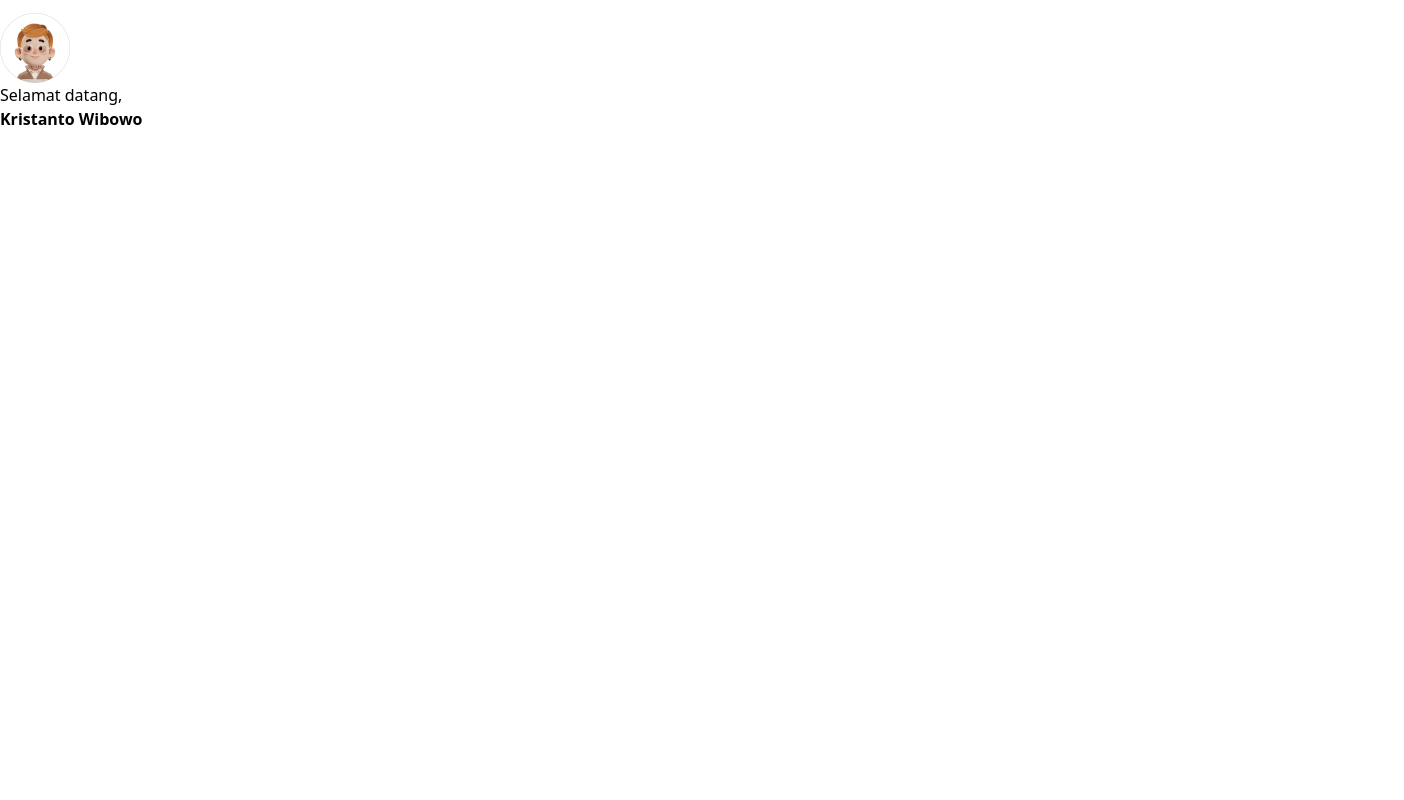
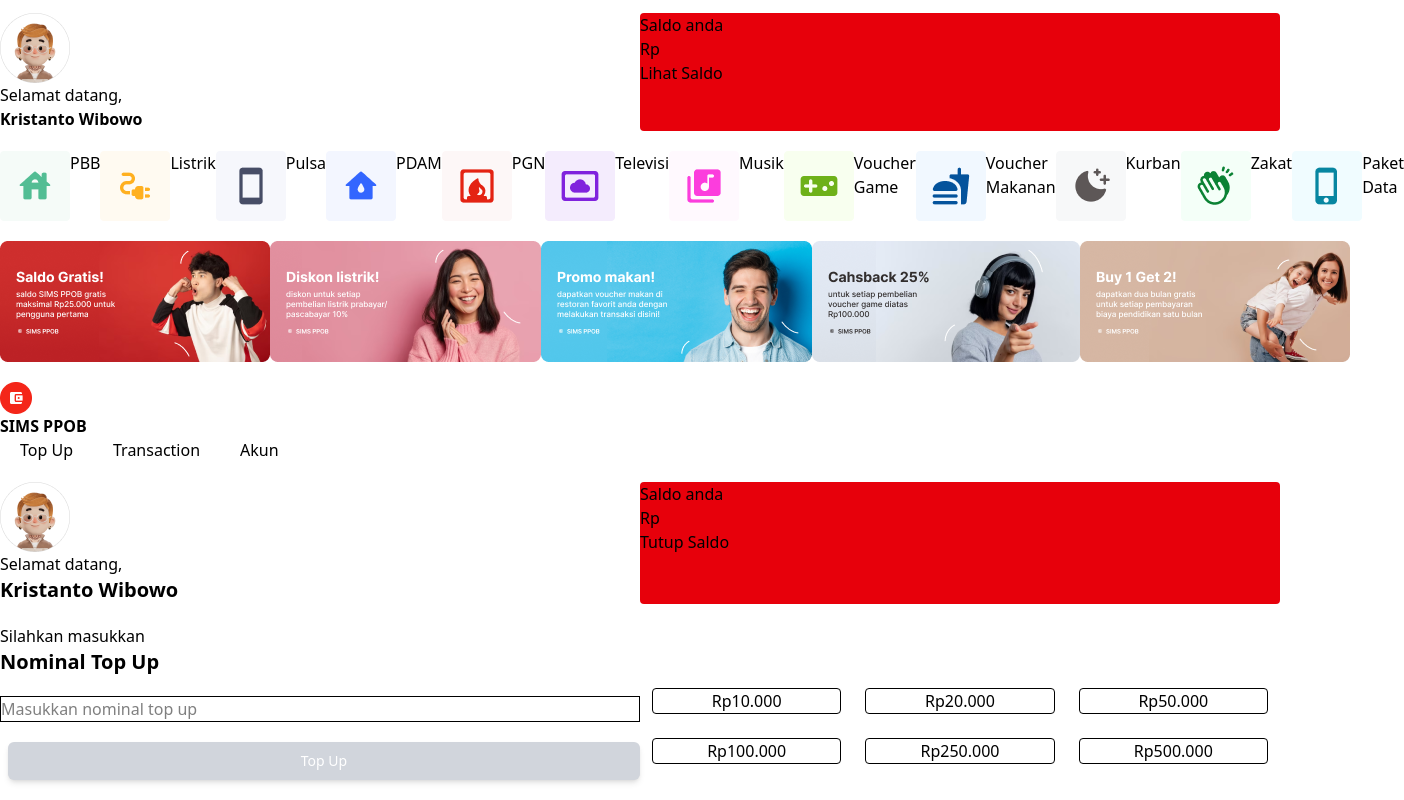
Before and after one commit to agungshndy/sims-ppob, a React (Vite) app: page / in a window 1280 px wide. Shown: the part 1830-2630 px from the top of the page, 1404 px wide, since content can reach past the window. Before the commit the page ends 1961 px from the top, so only its background shows below. Built offline with nearby package versions, Linux system fonts and the light colour scheme.

Commit message:
major updates

```diff
--- a/src/App.jsx
+++ b/src/App.jsx
@@ -3,6 +3,7 @@
 import Register from './components/Register'
 import Login from './components/Login'
 import Home from './components/Home'
+import TopUp from './components/TopUp'
 
 function App() {
 
@@ -11,6 +12,7 @@
       <Register/>
       <Login/>
       <Home/>
+      <TopUp/>
     </div>
   )
 }
--- a/src/components/Home.jsx
+++ b/src/components/Home.jsx
@@ -1,5 +1,22 @@
 import Logo from '../assets/Logo.png'
 import Profile from '../assets/Profile Photo.png'
+import PBB from '../assets/PBB.png'
+import Listrik from '../assets/Listrik.png'
+import Pulsa from '../assets/Pulsa.png'
+import PDAM from '../assets/PDAM.png'
+import PGN from '../assets/PGN.png'
+import TV from '../assets/Televisi.png'
+import Musik from '../assets/Musik.png'
+import Game from '../assets/Game.png'
+import Voucher from '../assets/Voucher Makanan.png'
+import Kurban from '../assets/Kurban.png'
+import Zakat from '../assets/Zakat.png'
+import Paket from '../assets/Paket Data.png'
+import Banner1 from '../assets/Banner 1.png'
+import Banner2 from '../assets/Banner 2.png'
+import Banner3 from '../assets/Banner 3.png'
+import Banner4 from '../assets/Banner 4.png'
+import Banner5 from '../assets/Banner 5.png'
 // import axios from 'axios';
 // import { useEffect, useState } from 'react';
 
@@ -27,11 +44,39 @@
           <a className='mx-5' href="">Akun</a>
       </div>
     </div>
-    <div className='jumbotron'>
+    <div className='jumbotron grid grid-cols-2 my-5'>
         <div>
           <img src={Profile} alt="profile picture" />
           <p>Selamat datang,</p>
           <h2 className='font-semibold'>Kristanto Wibowo</h2>
+        </div>
+        <div className='bg-red-600 rounded'>
+          <h1>Saldo anda</h1>
+          <p>Rp</p>
+          <p>Lihat Saldo</p>
+        </div>
+    </div>
+    <div className='feature flex flex-auto'>
+        <img src={PBB} alt="pbb" />PBB
+        <img src={Listrik} alt="listrik" />Listrik
+        <img src={Pulsa} alt="pulsa" />Pulsa
+        <img src={PDAM} alt="pdam" />PDAM
+        <img src={PGN} alt="pgn" />PGN
+        <img src={TV} alt="televisi" />Televisi
+        <img src={Musik} alt="musik" />Musik
+        <img src={Game} alt="voucher game" />Voucher Game
+        <img src={Voucher} alt="voucher makanan" />Voucher Makanan
+        <img src={Kurban} alt="kurban" />Kurban
+        <img src={Zakat} alt="zakat" />Zakat
+        <img src={Paket} alt="paket data" />Paket Data
+    </div>
+    <div className='promo my-5'>
+        <div className='flex'>
+          <img src={Banner1} alt="banner 1" />
+          <img src={Banner2} alt="banner 2" />
+          <img src={Banner3} alt="banner 3" />
+          <img src={Banner4} alt="banner 4" />
+          <img src={Banner5} alt="banner 5" />
         </div>
     </div>
    </div>
--- a/src/components/Login.jsx
+++ b/src/components/Login.jsx
@@ -26,7 +26,7 @@
           <input type="email" name="email" id="email" placeholder="Masukkan E-mail Anda" required/>
           <input type="password" name="buatPass" id="buatPass" placeholder="Masukkan Password Anda" required/>
           <input type="password" name="konfirmPass" id="konfirmPass" placeholder="Konfirmasi Password" required/>
-          <button className="rounded-md bg-red-600 py-2 px-4 border border-transparent text-center text-sm text-white transition-all shadow-md hover:shadow-lg focus:bg-red-700 focus:shadow-none active:bg-red-700 hover:bg-red-700 active:shadow-none disabled:pointer-events-none disabled:opacity-50 disabled:shadow-none ml-2" type="button">
+          <button className="hover:cursor-pointer rounded-md bg-red-600 py-2 px-4 border border-transparent text-center text-sm text-white transition-all shadow-md hover:shadow-lg focus:bg-red-700 focus:shadow-none active:bg-red-700 hover:bg-red-700 active:shadow-none disabled:pointer-events-none disabled:opacity-50 disabled:shadow-none ml-2" type="button">
           Masuk
           </button>
           <p className="text-sm">Belum punya akun? Registrasi <a href="">di sini</a></p>
--- a/src/components/Register.jsx
+++ b/src/components/Register.jsx
@@ -28,7 +28,7 @@
             <input type="text" name="namaBelakang" id="namaBelakang" placeholder="Nama Belakang" required/>
             <input type="password" name="buatPass" id="buatPass" placeholder="Buat Password" required/>
             <input type="password" name="konfirmPass" id="konfirmPass" placeholder="Konfirmasi Password" required/>
-            <button className="rounded-md bg-red-600 py-2 px-4 border border-transparent text-center text-sm text-white transition-all shadow-md hover:shadow-lg focus:bg-red-700 focus:shadow-none active:bg-red-700 hover:bg-red-700 active:shadow-none disabled:pointer-events-none disabled:opacity-50 disabled:shadow-none ml-2" type="button">
+            <button className="hover:cursor-pointer rounded-md bg-red-600 py-2 px-4 border border-transparent text-center text-sm text-white transition-all shadow-md hover:shadow-lg focus:bg-red-700 focus:shadow-none active:bg-red-700 hover:bg-red-700 active:shadow-none disabled:pointer-events-none disabled:opacity-50 disabled:shadow-none ml-2" type="button">
             Registrasi
             </button>
             <p className="text-sm">Sudah punya akun? Login <a href='#login'>di sini</a></p>
--- /dev/null
+++ b/src/components/TopUp.jsx
@@ -0,0 +1,68 @@
+import Logo from '../assets/Logo.png'
+import Profile from '../assets/Profile Photo.png'
+// import axios from 'axios';
+// import { useEffect, useState } from 'react';
+
+function TopUp() {
+   // const [user,setUser] = useState([]);
+
+   // const API_URL = 'http://localhost:8000/data';
+   // useEffect(()=>{
+   //    getAllData();
+   // },[]);
+
+   // async function getAllData(){
+   //    const response = await axios.get(API_URL);
+   //    setUser(response.data);
+   // }
+  return (
+ <div id='topup'>
+    <div className='header mb-5'>
+      <div className="">
+         <div className='logo'>
+          <img src={Logo} alt="logo"/><p className='font-semibold'>SIMS PPOB</p>
+         </div>
+          <a className='mx-5' href="">Top Up</a>
+          <a className='mx-5' href="">Transaction</a>
+          <a className='mx-5' href="">Akun</a>
+      </div>
+    </div>
+    <div className='jumbotron grid grid-cols-2 my-5'>
+        <div>
+          <img src={Profile} alt="profile picture" />
+          <p>Selamat datang,</p>
+          <h2 className='text-xl font-semibold'>Kristanto Wibowo</h2>
+        </div>
+        <div className='bg-red-600 rounded'>
+          <h1>Saldo anda</h1>
+          <p>Rp</p>
+          <p>Tutup Saldo</p>
+        </div>
+    </div>
+    <div className='topup-feature my-5'>
+        <p>Silahkan masukkan</p>
+        <h1 className='text-xl font-semibold'>Nominal Top Up</h1>
+    <div className='grid grid-cols-2'>
+      <div className='grid grid-cols-1'>
+        <input className='border-1 my-5' type="text" name="nominal" id="nominal" placeholder='Masukkan nominal top up'/>
+        <button className="hover:cursor-pointer rounded-md bg-gray-300 py-2 px-4 border border-transparent text-center text-sm text-white transition-all shadow-md hover:shadow-lg focus:bg-red-700 focus:shadow-none active:bg-red-700 hover:bg-red-700 active:shadow-none disabled:pointer-events-none disabled:opacity-50 disabled:shadow-none ml-2" type="button">
+            Top Up
+        </button>
+      </div>
+      <div>
+        <div className='grid grid-cols-3'>
+          <button className='border-1 m-3 rounded hover:cursor-pointer'>Rp10.000</button>
+          <button className='border-1 m-3 rounded hover:cursor-pointer'>Rp20.000</button>
+          <button className='border-1 m-3 rounded hover:cursor-pointer'>Rp50.000</button>
+          <button className='border-1 m-3 rounded hover:cursor-pointer'>Rp100.000</button>
+          <button className='border-1 m-3 rounded hover:cursor-pointer'>Rp250.000</button>
+          <button className='border-1 m-3 rounded hover:cursor-pointer'>Rp500.000</button>
+        </div>
+      </div>
+    </div>
+    </div>
+   </div>
+ )
+}
+
+export default TopUp;
```
